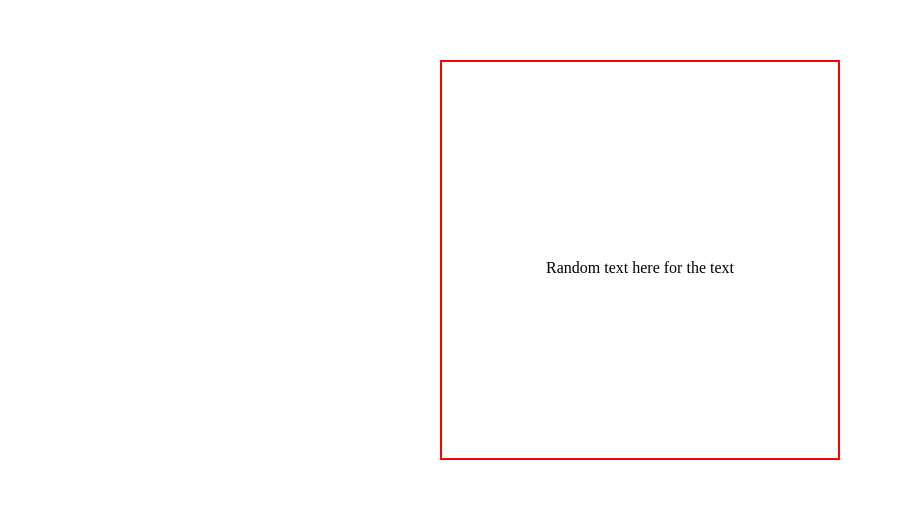
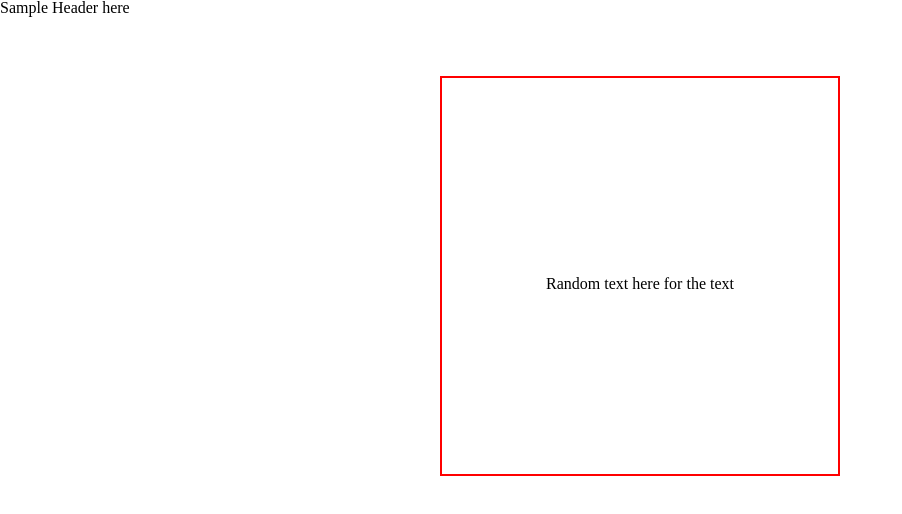
Before and after one commit to designthevision/test_repository, a plain HTML site: page index.html in a window 1280 px wide. Shown: the whole page, without its empty margins (0-902 px from the left). Drawn offline with Linux system fonts and the light colour scheme.

Commit message:
Heading update
Added h1 heading to above container div.

```diff
--- a/index.html
+++ b/index.html
@@ -13,7 +13,7 @@
 </head>
 
 <body>
-
+  <h1>Sample Header here</h1>
   <div id="container">
     <div class="inner-div">
       <p>Random text here for the text</p>
```
